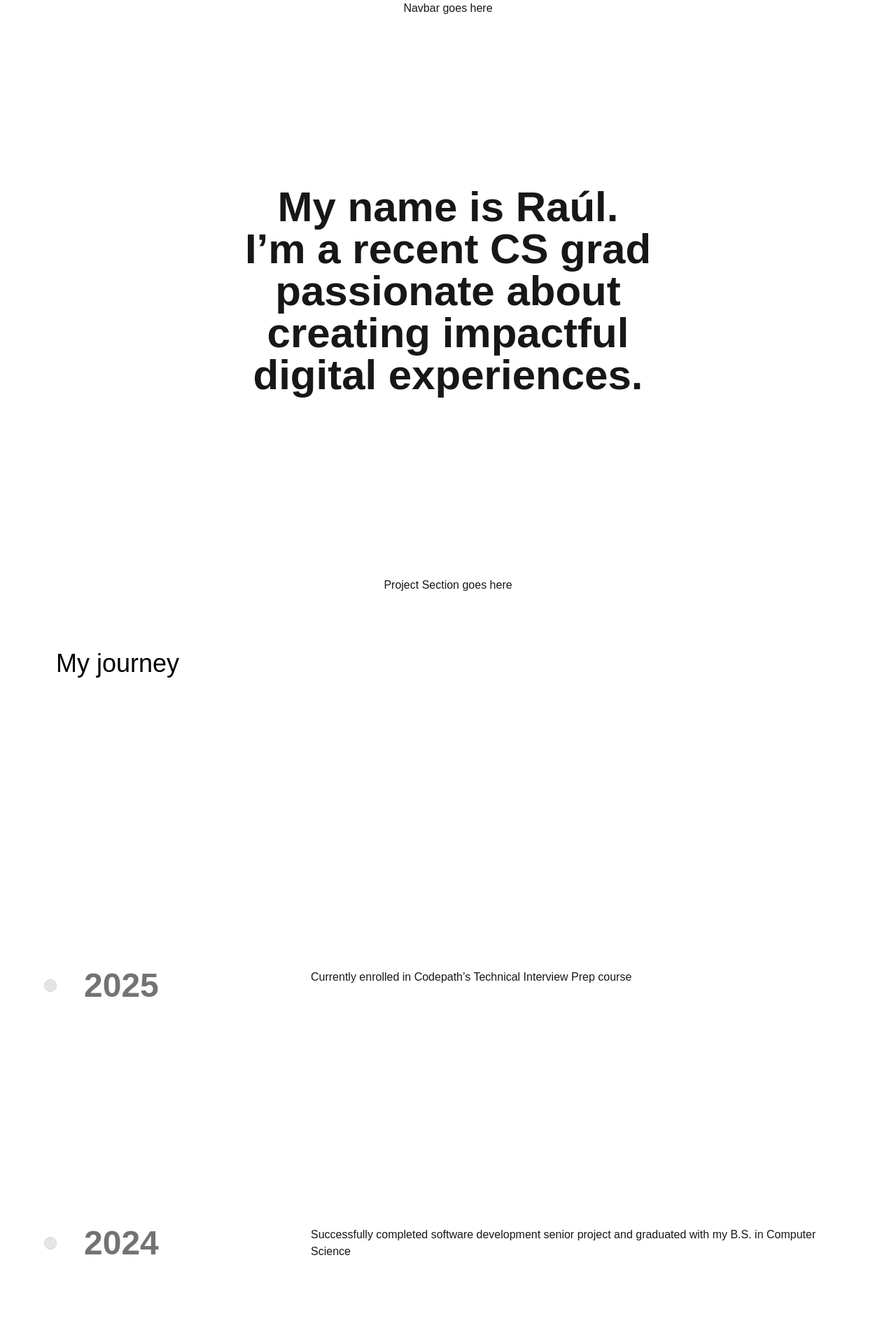
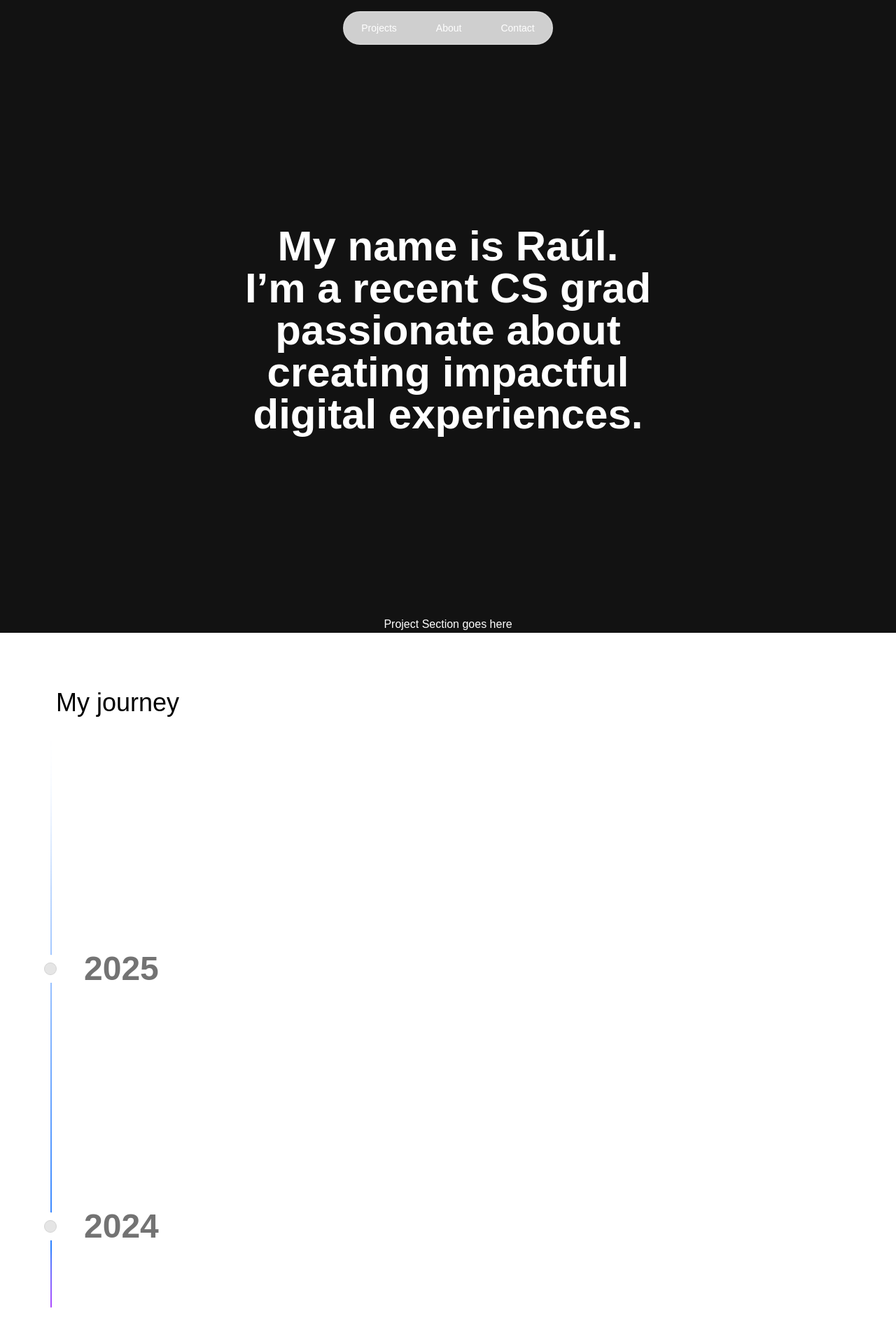
Before and after one commit to Rawwu/rawwufolio, a Next.js app: page / in a window 1280 px wide. Shown: the top 1920 px of the page at 70% size. Built offline with nearby package versions, Linux system fonts and the light colour scheme.

Commit message:
Updated Timeline component to start line animation earlier on the screen. Created static nav bar component as specified and set up correct button links. Updated components in page.tsx and layout.tsx to be surrounded by a "section" to insert respective id attributes.

```diff
--- a/app/globals.css
+++ b/app/globals.css
@@ -4,10 +4,12 @@
 @tailwind utilities;
 
 :root {
-  --background: #ffffff;
-  --foreground: #171717;
+  --background: #121212;
+  --foreground: #ffffff;
 }
-
+html {
+  scroll-behavior: smooth;
+}
 @theme inline {
   --color-background: var(--background);
   --color-foreground: var(--foreground);
--- a/app/layout.tsx
+++ b/app/layout.tsx
@@ -14,11 +14,17 @@ export default function RootLayout({ children }: Readonly<{
     return (
         <html lang="en">
             <body
-        className= "bg-white text-black dark:bg-gray-900 dark:text-white"
+            className= "bg-white text-black dark:bg-gray-900 dark:text-white scroll-smooth"
             >
+                <section id="navbar">
                     <Navbar />
+                </section>
+
                 {children}
+
+                <section id="footer">
                     <Footer />
+                </section>
             </body>
         </html>
     );
--- a/app/page.tsx
+++ b/app/page.tsx
@@ -5,15 +5,25 @@ import {Timeline} from '@/components/Timeline';
 import Contact from '@/components/Contact';
 
 
+
 export default function Home() {
     return (
         <main>
+            <section id="hero">
                 <Hero />
+            </section>
+
+            <section id="projects" >
                 <Projects />
-      <div className="relative w-full overflow-clip">
+            </section>
+
+            <section id="about" className="relative w-full overflow-clip">
                 <Timeline data={journey} />
-      </div>
+            </section>
+
+            <section id="contact">
                 <Contact />
+            </section>
         </main>
     );
 }
--- a/components/Navbar.tsx
+++ b/components/Navbar.tsx
@@ -1,5 +1,11 @@
 export default function Navbar() {
     return (
-        <h1 className="flex justify-center items-center" >Navbar goes here</h1>
+        <nav className="w-full flex justify-center py-4 dark:bg-neutral-900 ">
+            <div className="flex gap-6 px-2 py-1 border-2 border-neutral-300 rounded-full bg-white/80 dark:bg-neutral-900/80 backdrop-blur-md">
+                <a href="#projects" className="px-4 py-2 text-sm hover:text-gray-400 transition">Projects</a>
+                <a href="#about" className="px-4 py-2 text-sm hover:text-gray-400 transition">About</a>
+                <a href="#contact" className="px-4 py-2 text-sm hover:text-gray-400 transition">Contact</a>
+            </div>
+        </nav>
     )
 }
--- a/components/Timeline.tsx
+++ b/components/Timeline.tsx
@@ -34,7 +34,7 @@ useEffect(() => {
 
   const { scrollYProgress } = useScroll({
     target: containerRef,
-    offset: ["start 10%", "end 60%"],
+    offset: ["start 60%", "end 40%"],
   });
 
   const heightTransform = useTransform(scrollYProgress, [0, 1], [0, height]);
@@ -45,7 +45,7 @@ useEffect(() => {
       className="w-full bg-white dark:bg-neutral-900 font-sans md:px-10"
       ref={containerRef}
     >
-      <div className="max-w-7xl mx-auto py-20 px-4 md:px-8 lg:px-10">
+      <div className="max-w-7xl mx-auto pt-20 px-4 md:px-8 lg:px-10">
         <h2 className="text-lg md:text-4xl mb-4 text-black dark:text-white max-w-4xl">
           My journey
         </h2>
```
Lines whose indentation alone changed are shown as unchanged.
